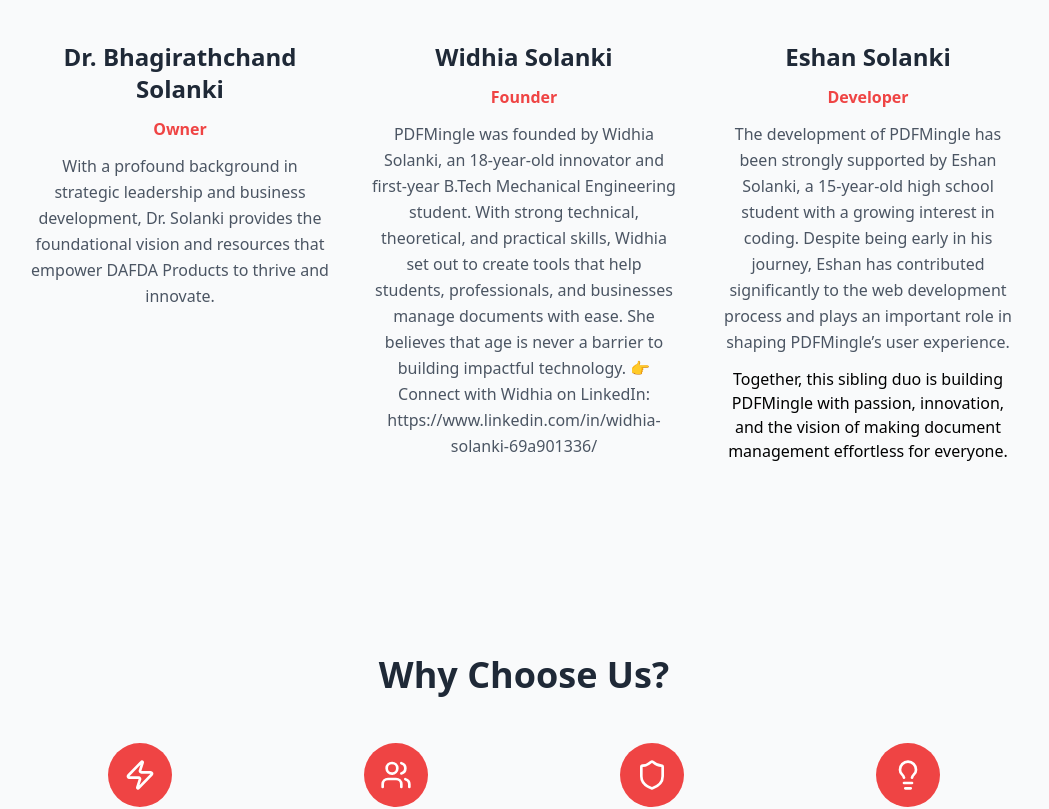
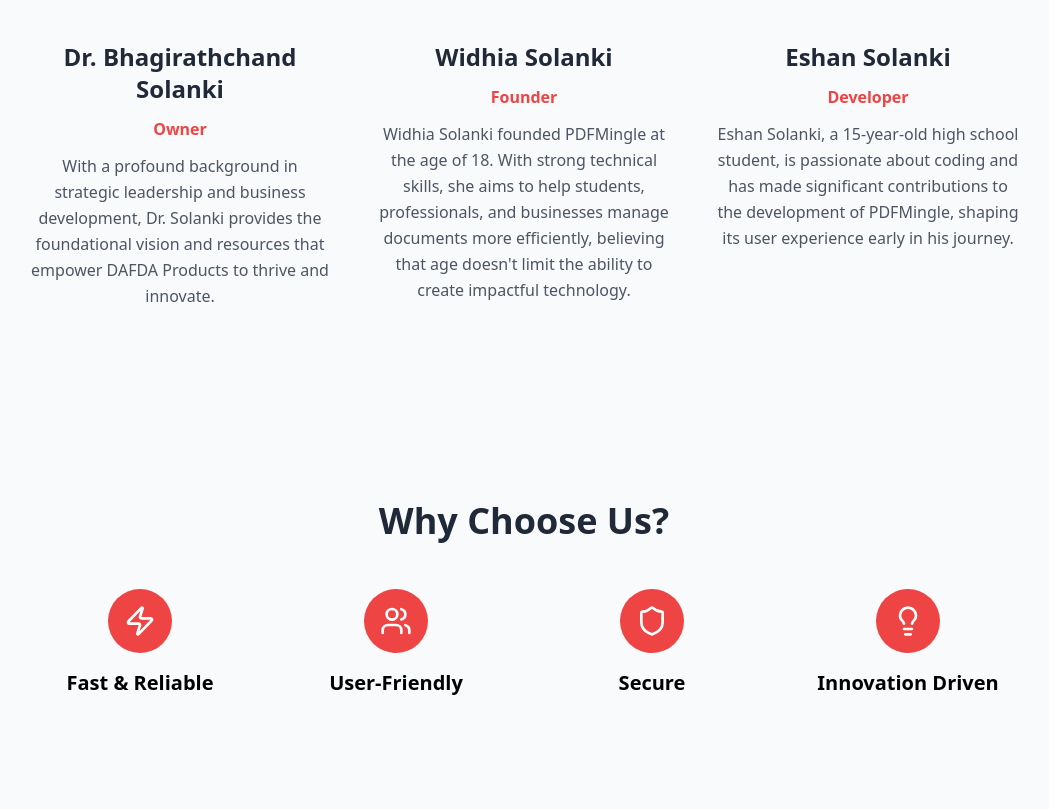
Before and after one commit to widhia-solanki/Pdfmingle, a Next.js app: page /about in a window 1280 px wide. Shown: the part 1320-2129 px from the top of the page, without its empty margins (116-1165 px from the left). Built offline with nearby package versions, Linux system fonts and the light colour scheme.

Commit message:
Update about.tsx

```diff
--- a/src/pages/about.tsx
+++ b/src/pages/about.tsx
@@ -65,8 +65,7 @@ const AboutPage = () => {
                 <h3 className="text-2xl font-bold text-gray-800">Widhia Solanki</h3>
                 <p className="font-semibold text-red-500">Founder</p>
                 <p className="text-gray-600 leading-relaxed">
-                  PDFMingle was founded by Widhia Solanki, an 18-year-old innovator and first-year B.Tech Mechanical Engineering student. With strong technical, theoretical, and practical skills, Widhia set out to create tools that help students, professionals, and businesses manage documents with ease. She believes that age is never a barrier to building impactful technology.
-👉 Connect with Widhia on LinkedIn: https://www.linkedin.com/in/widhia-solanki-69a901336/
+                  Widhia Solanki founded PDFMingle at the age of 18. With strong technical skills, she aims to help students, professionals, and businesses manage documents more efficiently, believing that age doesn't limit the ability to create impactful technology.
                 </p>
             </div>
             {/* Developer */}
@@ -74,11 +73,9 @@ const AboutPage = () => {
                 <h3 className="text-2xl font-bold text-gray-800">Eshan Solanki</h3>
                 <p className="font-semibold text-red-500">Developer</p>
                 <p className="text-gray-600 leading-relaxed">
-                  The development of PDFMingle has been strongly supported by Eshan Solanki, a 15-year-old high school student with a growing interest in coding. Despite being early in his journey, Eshan has contributed significantly to the web development process and plays an important role in shaping PDFMingle’s user experience.
+                  Eshan Solanki, a 15-year-old high school student, is passionate about coding and has made significant contributions to the development of PDFMingle, shaping its user experience early in his journey.
+
 </p>
-<p>
-Together, this sibling duo is building PDFMingle with passion, innovation, and the vision of making document management effortless for everyone.
-              </p>
             </div>
           </div>
         </div>
```
